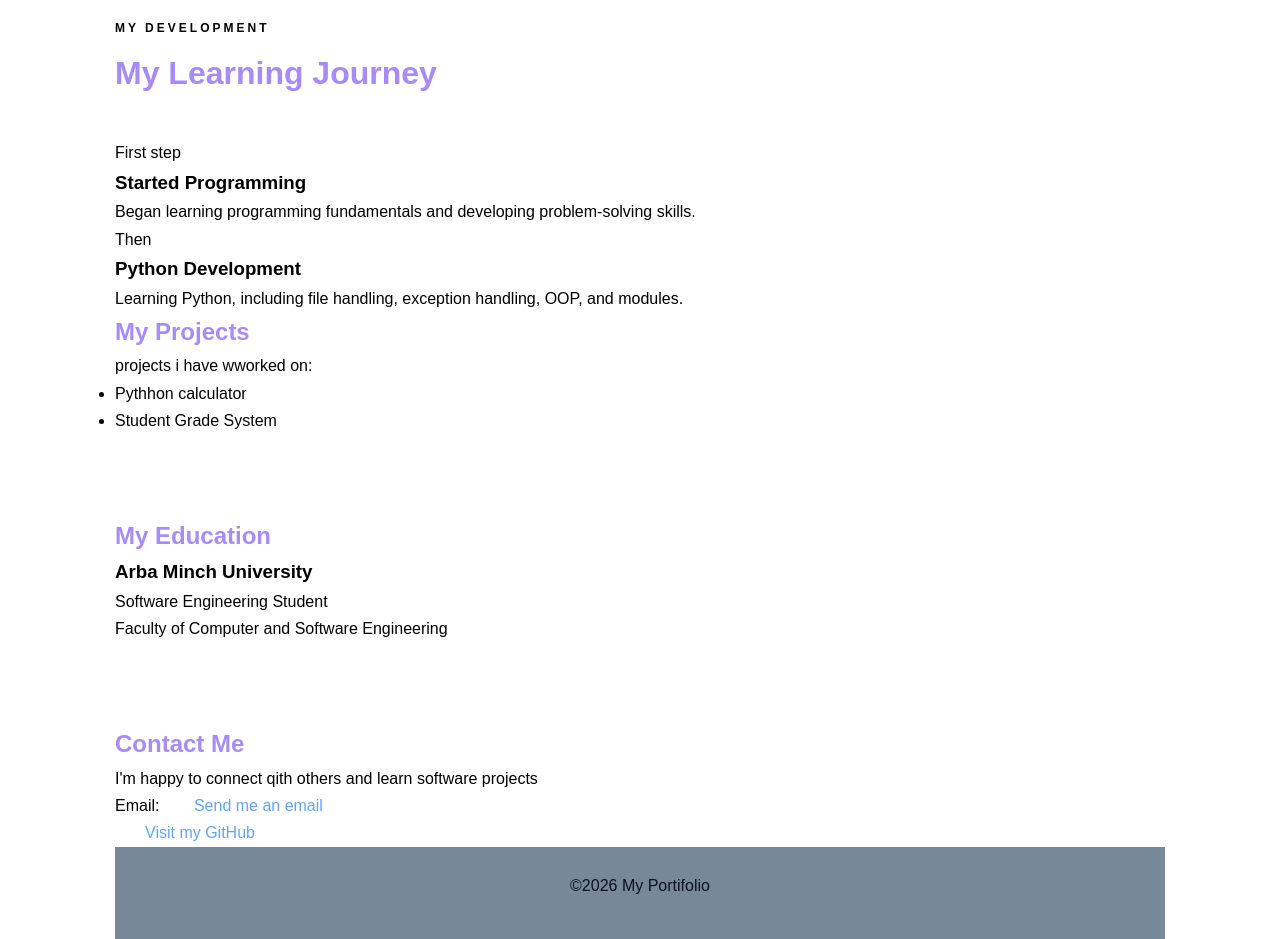
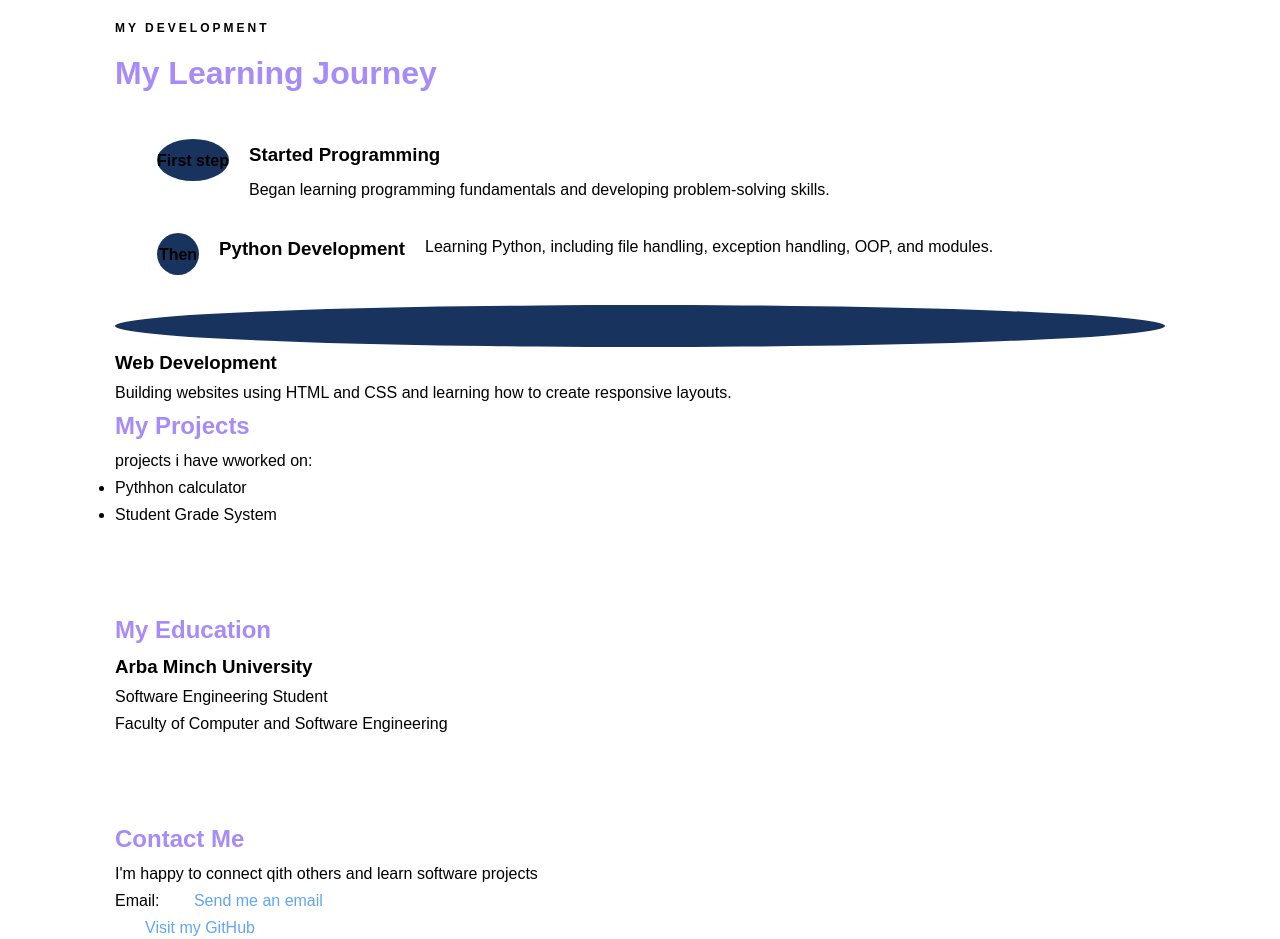
Before and after one commit to habilmektie-sys/software-engineering-portifolio, a plain HTML site: page index.html in a window 1280 px wide. Shown: the part 1300-2239 px from the top of the page. Drawn offline with Linux system fonts and the light colour scheme.

Commit message:
redesign

```diff
--- a/index.html
+++ b/index.html
@@ -87,6 +87,15 @@
                         </p>
                     </div>
                 </div>
+                <span class="journey-step"></span>
+                    <div>
+                        <h3>Web Development</h3>
+                        <p>
+                            Building websites using HTML and CSS
+                            and learning how to create responsive layouts.
+                        </p>
+                    </div>
+                </div>
 
 
         <section id="projects">
--- a/style2.css
+++ b/style2.css
@@ -176,6 +176,36 @@ logo {
     border-color: var(--blue);
     transform: translateY(-4px);
 }
+.journey-container {
+    border-left: 2px solid var(--blue);
+    margin-left: 12px;
+    padding-left: 30px;
+}
+
+.journey-item {
+    display: flex;
+    gap: 20px;
+    margin-bottom: 30px;
+}
+.journey-step {
+    min-width: 42px;
+    height: 42px;
+    display: flex;
+    align-items: center;
+    justify-content: center;
+    background-color: #18345e;
+    color: var(--light-blue);
+    border-radius: 50%;
+    font-weight: bold;
+}
+
+.journey-item h3 {
+    margin-bottom: 5px;
+}
+
+.journey-item p {
+    color: var(--gray);
+}
 h1,h2{
     color: #a78bfa;
 }
```
